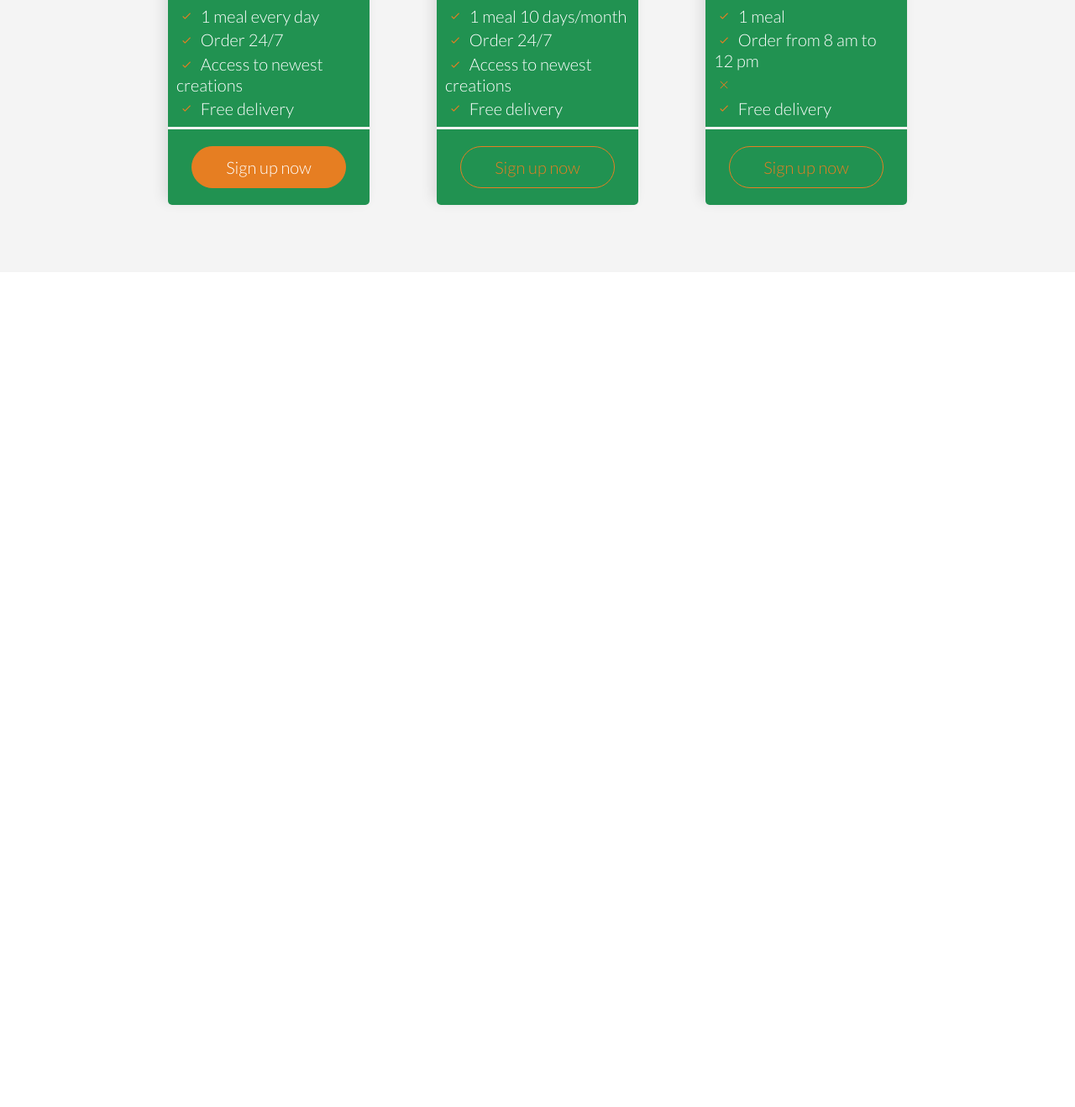
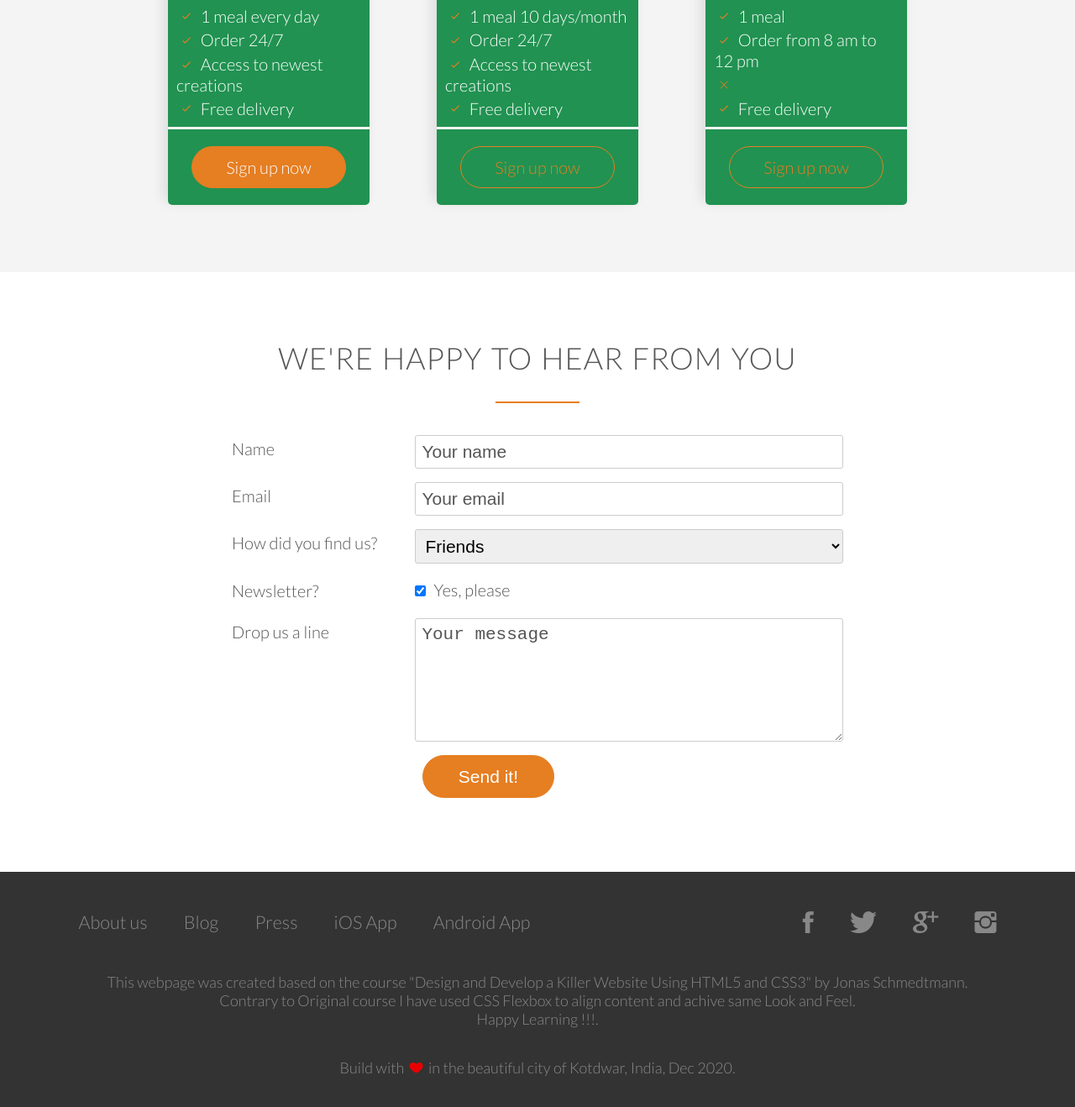
Before and after one commit to maindolaamit/Omnifood-Learn-CSS, a plain HTML site: page index.html in a window 1280 px wide. Shown: the part 3596-4914 px from the top of the page at 84% size. Before the commit the page ends 3920 px from the top, so only its background shows below. Drawn offline with Linux system fonts and the light colour scheme; files whose address does not match are found by name.

Commit message:
Implemented footer

```diff
--- a/index.html
+++ b/index.html
@@ -269,6 +269,72 @@
                 </div>
             </div>
         </sec>
+        <sec class="section-form">
+            <h2>We're happy to hear from you</h2>
+            <form action="#" class="contact-form" method="post">
+                <div class="form-row">
+                    <label for="">Name</label>
+                    <input type="text" name="name" id="name" placeholder="Your name" required>
+                </div>
+                <div class="form-row">
+                    <label for="email">Email</label>
+                    <input type="email" name="email" id="email" placeholder="Your email" required>
+                </div>
+                <div class="form-row">
+                    <label for="find-us">How did you find us?</label>
+                    <select name="find-us" id="find-us">
+                        <option value="friends" selected>Friends</option>
+                        <option value="search">Search engine</option>
+                        <option value="ad">Advertisement</option>
+                        <option value="other">Other</option>
+                    </select>
+                </div>
+                <div class="form-row">
+                    <label>Newsletter?</label>
+                    <div>
+                        <input type="checkbox" name="news" id="news" checked> Yes, please
+                    </div>
+                </div>
+                <div class="form-row">
+                    <label>Drop us a line</label>
+                    <textarea name="message" placeholder="Your message"></textarea>
+                </div>
+                <div class="form-row">
+                    <label>&nbsp;</label>
+                    <div>
+                        <input type="submit" class="btn btn-full" value="Send it!">
+                    </div>
+                </div>
+            </form>
+        </sec>
+        <footer>
+            <div class="footer-nav-links">
+                <ul class="footer-nav">
+                    <li><a href="#">About us</a></li>
+                    <li><a href="#">Blog</a></li>
+                    <li><a href="#">Press</a></li>
+                    <li><a href="#">iOS App</a></li>
+                    <li><a href="#">Android App</a></li>
+                </ul>
+                <ul class="social-links">
+                    <li><a href="#"><i class="ion-social-facebook"></i></a></li>
+                    <li><a href="#"><i class="ion-social-twitter"></i></a></li>
+                    <li><a href="#"><i class="ion-social-googleplus"></i></a></li>
+                    <li><a href="#"><i class="ion-social-instagram"></i></a></li>
+                </ul>
+            </div>
+            <div class="footer-content">
+                <p>
+                    This webpage was created based on the course "Design and Develop a Killer Website Using HTML5 and CSS3"
+                    by Jonas Schmedtmann.<br>
+                    Contrary to Original course I have used CSS Flexbox to align content and achive same Look and Feel.<br>Happy Learning !!!.
+                </p>
+                <p>
+                    Build with <i class="ion-ios-heart" style="color: #ea0000; padding: 0 3px;"></i> in the beautiful
+                    city of Kotdwar, India, Dec 2020.
+                </p>
+            </div>
+        </footer>
     </div>
 </body>
 
--- a/style.css
+++ b/style.css
@@ -363,7 +363,9 @@ h2:after {
     margin-right: 1em;
 }
 
-/* -- Section plans */
+/*
+-- Section plans
+*/
 .section-plans {
     display: flex;
     flex-direction: column;
@@ -384,7 +386,6 @@ h2:after {
 }
 
 .plan-card {
-    /* padding: 1em 0.2em; */
     width: 100%;
     height: 100%;
     margin: 0 2em;
@@ -440,3 +441,149 @@ h2:after {
 .plan-details ul li{
     margin: 0.2em 0.5em;
 }
+
+/* -- Section Form */
+
+.section-form {
+    display: flex;
+    flex-direction: column;
+    align-items: center;
+    margin: 4em 1em;
+}
+
+.contact-form {
+    width: 60%;
+    margin: 0 auto;
+
+    display: flex;
+    flex-direction: column;
+}
+
+.contact-form .form-row {
+    padding: 0.4em;
+    display: flex;
+    /* align-items: center; */
+}
+
+.form-row label {
+    flex-basis: 30%;
+    margin-top: 0.2em;
+}
+
+input, select, textarea {
+    flex-basis: 70%;
+    flex-grow: 1;
+    padding: 7px;
+    border-radius: 3px;
+    font-size: 105%;
+    border: 1px solid #ccc;
+}
+
+::placeholder{
+    color: #555;
+}
+
+textarea {
+    height: 7em;
+}
+
+input[type=checkbox] {
+    margin: 10px 5px 10px 0;
+}
+
+*:focus {outline: none;}
+
+/*
+-- Section footer
+*/
+footer {
+    display: flex;
+    flex-direction: column;
+    align-items: stretch;
+    justify-content: center;
+
+    background-color: #333;
+    padding: 2em 4em;
+    font-size: 90%;
+}
+
+.footer-nav-links{
+    display: flex;
+    justify-content: space-between;
+}
+
+.footer-nav-links ul{
+    list-style: none;
+}
+
+.footer-nav-links li{
+    text-decoration: none;
+    padding: 0.3em 1em;
+    font-size: 120%;
+}
+
+.footer-nav{
+    display: flex;
+    align-items: center;
+}
+
+.social-links{
+    display: flex;
+    /* align-items: center; */
+}
+
+.footer-content {
+    text-align: center;
+}
+
+.footer-content p {
+    margin-top: 2em;
+    color: #888;
+    /* font-size: 110%; */
+}
+
+.footer-nav li a:link,
+.footer-nav li a:visited,
+.social-links li a:link,
+.social-links li a:visited {
+    text-decoration: none;
+    border: 0;
+    color: #888;
+    -webkit-transition: color 0.2s;
+    transition: color 0.2s, border-bottom 0.2s;
+}
+
+.footer-nav li a:hover,
+.footer-nav li a:active {
+    color: #ddd;
+    border-bottom: 1px solid #ddd;
+}
+
+.social-links li a:link,
+.social-links li a:visited {
+    font-size: 160%;
+}
+
+.ion-social-facebook,
+.ion-social-twitter,
+.ion-social-googleplus,
+.ion-social-instagram {
+    -webkit-transition: color 0.2s;
+    transition: color 0.2s;
+}
+
+.ion-social-facebook:hover {
+    color: #3b5998;
+}
+
+.ion-social-twitter:hover {
+    color: #00aced;
+}
+
+.ion-social-googleplus:hover {
+    color: #dd4b39;
+}
+
+.ion-social-instagram:hover {
+    color: #517fa4;
+}
```
